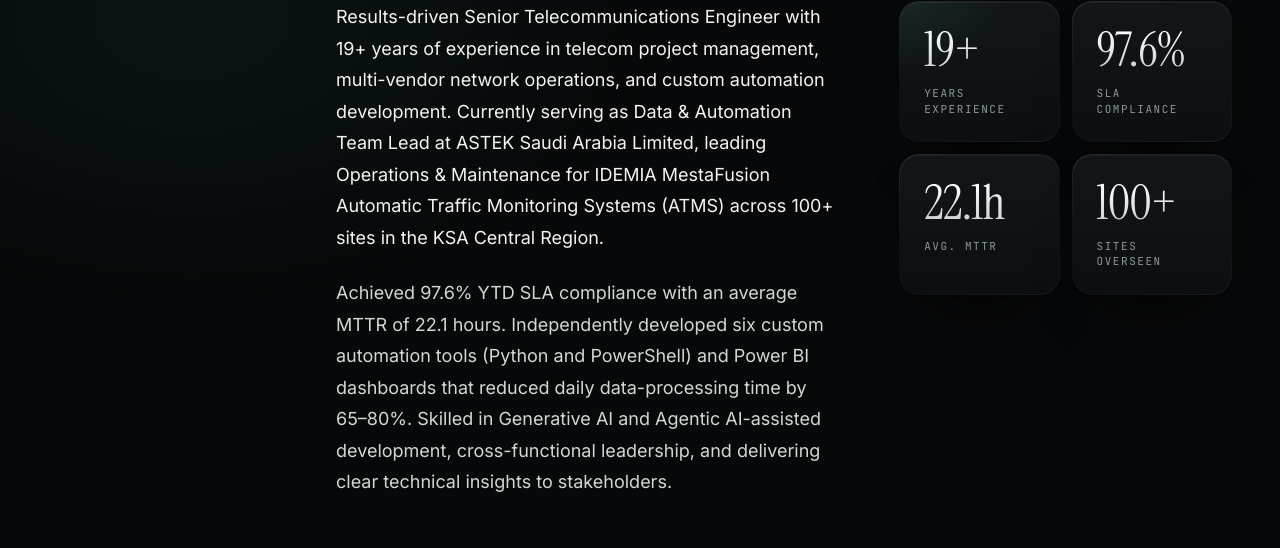
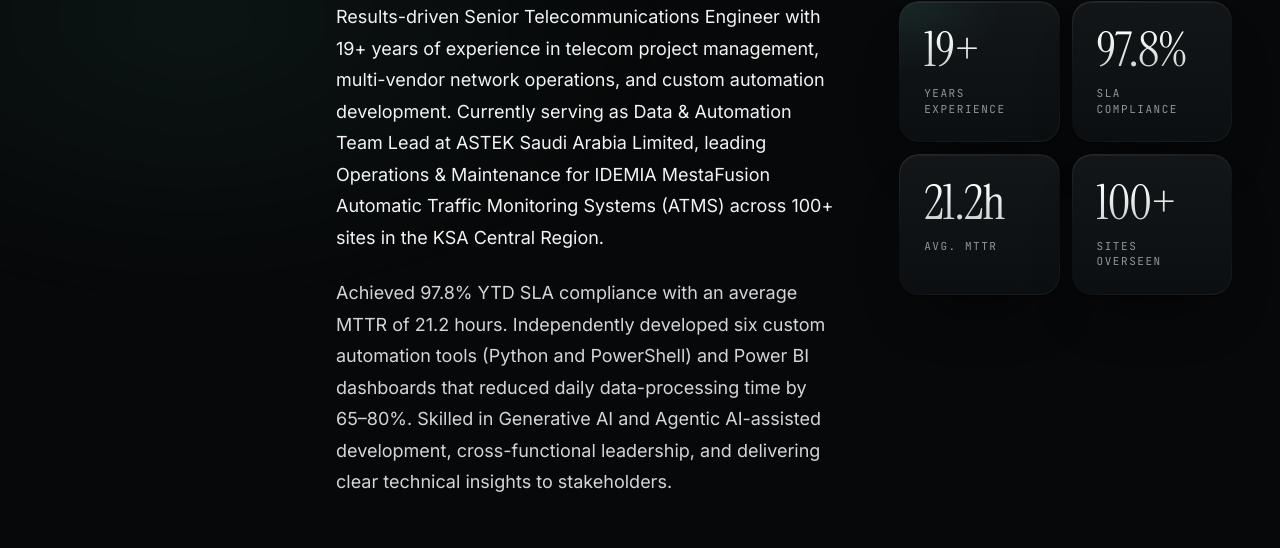
Before and after one commit to romeodavidjr/romeo-david-portfolio, a Next.js app: page / in a window 1280 px wide. Shown: the part 1406-1954 px from the top of the page. Built offline with nearby package versions, Linux system fonts and the light colour scheme.

Commit message:
Update KPIs: 406 tickets, 97.8% SLA, 21.2h MTTR (Nov 2026)

```diff
--- a/src/components/Achievements.tsx
+++ b/src/components/Achievements.tsx
@@ -21,7 +21,7 @@
   size: "xl" | "md" | "wide";
   meter?: { from: number; to: number };
 }[] = [
-  { span: "sm:col-span-2 lg:col-span-6 lg:row-span-2", icon: Gauge, size: "xl", meter: { from: 0, to: 97.6 } },
+  { span: "sm:col-span-2 lg:col-span-6 lg:row-span-2", icon: Gauge, size: "xl", meter: { from: 0, to: 97.8 } },
   { span: "lg:col-span-3", icon: Timer, size: "md" },
   { span: "lg:col-span-3", icon: MapPinned, size: "md" },
   { span: "sm:col-span-2 lg:col-span-6", icon: Activity, size: "wide", meter: { from: 65, to: 80 } },
--- a/src/components/CountUp.tsx
+++ b/src/components/CountUp.tsx
@@ -3,7 +3,7 @@
 import { useEffect, useRef } from "react";
 
 type CountUpProps = {
-  /** Final display value exactly as in the data, e.g. "372", "97.6%", "22.1h", "100+" */
+  /** Final display value exactly as in the data, e.g. "406", "97.8%", "21.2h", "100+" */
   value: string;
   duration?: number;
   className?: string;
--- a/src/components/Hero.tsx
+++ b/src/components/Hero.tsx
@@ -7,12 +7,12 @@
 
 /**
  * KPI strip — figures mirror the O&M results stated in portfolio.ts
- * (372 tickets, 97.6% YTD SLA, 22.1h MTTR, zero overdue, 100% restoration).
+ * (406 tickets, 97.8% YTD SLA, 21.2h MTTR, zero overdue, 100% restoration).
  */
 const heroStats = [
-  { value: "372", label: "O&M tickets" },
-  { value: "97.6%", label: "YTD SLA compliance" },
-  { value: "22.1h", label: "Average MTTR" },
+  { value: "406", label: "O&M tickets" },
+  { value: "97.8%", label: "YTD SLA compliance" },
+  { value: "21.2h", label: "Average MTTR" },
   { value: "Zero", label: "Overdue tickets" },
   { value: "100%", label: "Restoration rate" },
 ];
--- a/src/data/portfolio.ts
+++ b/src/data/portfolio.ts
@@ -19,12 +19,12 @@
 export const about = {
   paragraphs: [
     "Results-driven Senior Telecommunications Engineer with 19+ years of experience in telecom project management, multi-vendor network operations, and custom automation development. Currently serving as Data & Automation Team Lead at ASTEK Saudi Arabia Limited, leading Operations & Maintenance for IDEMIA MestaFusion Automatic Traffic Monitoring Systems (ATMS) across 100+ sites in the KSA Central Region.",
-    "Achieved 97.6% YTD SLA compliance with an average MTTR of 22.1 hours. Independently developed six custom automation tools (Python and PowerShell) and Power BI dashboards that reduced daily data-processing time by 65–80%. Skilled in Generative AI and Agentic AI-assisted development, cross-functional leadership, and delivering clear technical insights to stakeholders.",
+    "Achieved 97.8% YTD SLA compliance with an average MTTR of 21.2 hours. Independently developed six custom automation tools (Python and PowerShell) and Power BI dashboards that reduced daily data-processing time by 65–80%. Skilled in Generative AI and Agentic AI-assisted development, cross-functional leadership, and delivering clear technical insights to stakeholders.",
   ],
   highlights: [
     { label: "Years Experience", value: "19+" },
-    { label: "SLA Compliance", value: "97.6%" },
-    { label: "Avg. MTTR", value: "22.1h" },
+    { label: "SLA Compliance", value: "97.8%" },
+    { label: "Avg. MTTR", value: "21.2h" },
     { label: "Sites Overseen", value: "100+" },
   ],
 };
@@ -38,13 +38,13 @@
 
 export const achievements: Achievement[] = [
   {
-    value: "97.6%",
+    value: "97.8%",
     label: "YTD SLA Compliance",
-    description: "Across 372 O&M tickets with zero overdue tickets and full restoration rate.",
+    description: "Across 406 O&M tickets with zero overdue tickets and full restoration rate.",
     emphasis: "metric",
   },
   {
-    value: "22.1h",
+    value: "21.2h",
     label: "Average MTTR",
     description: "Mean time to restore maintained across live ATMS operations.",
     emphasis: "metric",
@@ -95,7 +95,7 @@
     location: "Riyadh, KSA",
     bullets: [
       "Lead O&M for IDEMIA MestaFusion ATMS across the KSA Central Region, overseeing technical support and cross-regional collaboration for 100+ live traffic monitoring sites.",
-      "Achieved 97.6% YTD SLA compliance across 372 O&M tickets with zero overdue tickets and 100% restoration rate; maintained an average MTTR of 22.1 hours.",
+      "Achieved 97.8% YTD SLA compliance across 406 O&M tickets with zero overdue tickets and 100% restoration rate; maintained an average MTTR of 21.2 hours.",
       "Independently developed and actively use six custom automation tools that transformed daily ATMS operations.",
       "Built interactive Power BI dashboards visualizing traffic data, hourly trends, and site performance, enabling 65–80% faster reporting and decision-making.",
       "Led site surveys, audits, new site installations, and pre-rollout firmware/patch testing (providing feedback to IDEMIA France).",
```
Also changed, not shown: 2 other files (tests, documents, lock files or other folders).
